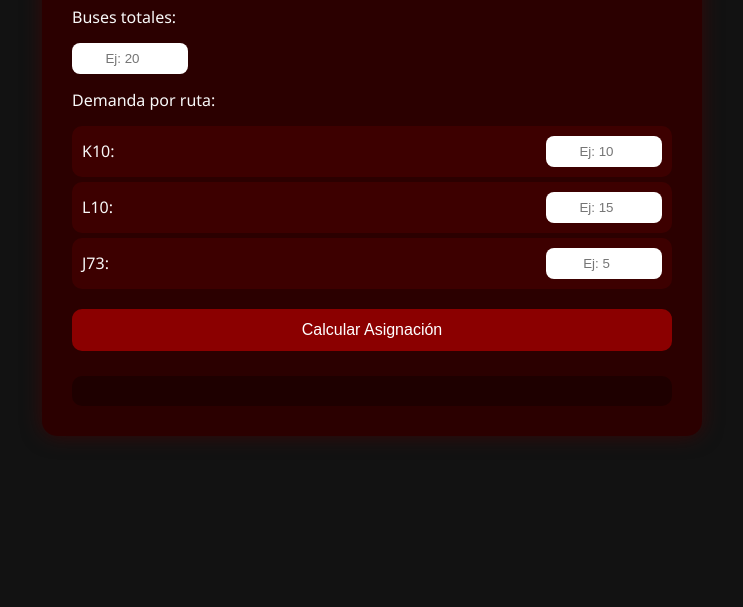
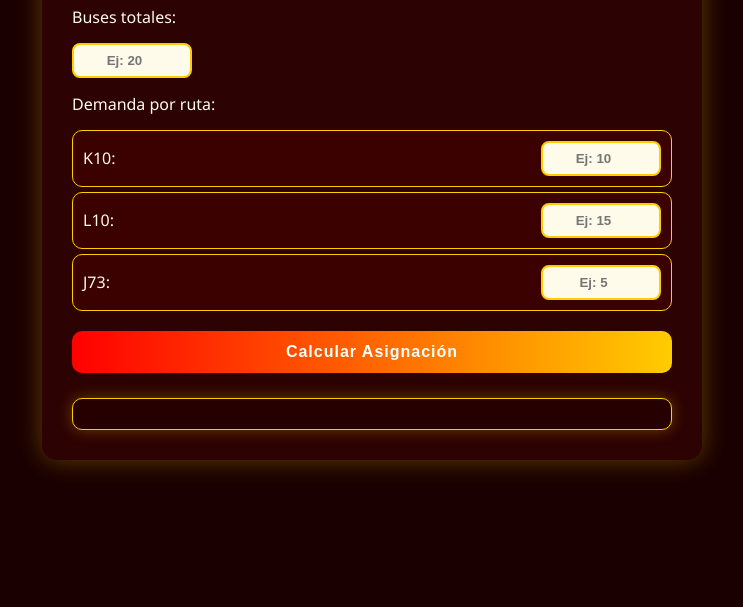
Before and after one commit to Leonorgabriela/Julian, a plain HTML site: page index.html in a window 1280 px wide. Shown: the part 193-800 px from the top of the page, without its empty margins (268-1011 px from the left). Drawn offline with Linux system fonts and the light colour scheme.

Commit message:
Update style.css

```diff
--- a/style.css
+++ b/style.css
@@ -1,68 +1,96 @@
 body {
   font-family: 'Segoe UI', sans-serif;
-  background-color: #121212;
-  color: #f8f8f8;
+  background-color: #1a0000; /* rojo oscuro elegante */
+  color: #fffbea; /* blanco amarillento suave */
   margin: 0;
   padding: 0;
 }
 
+/* Caja principal */
 .container {
   max-width: 600px;
   margin: 40px auto;
-  background: #2b0000;
+  background: #2c0202; /* rojo vino profundo */
   border-radius: 15px;
   padding: 30px;
-  box-shadow: 0 0 20px rgba(80, 0, 0, 0.6);
+  box-shadow: 0 0 25px rgba(255, 204, 0, 0.3); /* sombra amarilla brillante */
 }
 
+/* Título principal */
 h1 {
   text-align: center;
-  color: #ffdddd;
+  color: #ffcc00; /* amarillo intenso */
+  text-shadow: 0 0 10px rgba(255, 255, 255, 0.3);
 }
 
+/* Contenedor de formulario */
 .form {
   display: flex;
   flex-direction: column;
   gap: 15px;
 }
 
+/* Caja de rutas */
 .routes div {
   display: flex;
   justify-content: space-between;
   align-items: center;
-  background: #3d0000;
+  background: #3b0000; /* rojo más fuerte */
   padding: 10px;
   border-radius: 10px;
   margin-bottom: 5px;
+  border: 1px solid #ffcc00; /* borde dorado */
 }
 
+/* Entradas */
 input {
   width: 100px;
   padding: 8px;
-  border: none;
+  border: 2px solid #ffcc00;
   border-radius: 8px;
   text-align: center;
+  background: #fffbea;
+  color: #1a0000;
+  font-weight: bold;
 }
 
+/* Botones */
 button {
-  background-color: #8b0000;
-  color: white;
+  background: linear-gradient(90deg, #ff0000, #ffcc00);
+  color: #ffffff;
   font-size: 16px;
   border: none;
   border-radius: 10px;
   padding: 12px;
   cursor: pointer;
+  font-weight: bold;
+  letter-spacing: 1px;
   transition: 0.3s;
 }
 
 button:hover {
-  background-color: #b30000;
+  background: linear-gradient(90deg, #ffcc00, #ff0000);
+  transform: scale(1.05);
 }
 
+/* Caja de resultados */
 .resultado {
   margin-top: 25px;
-  background: #1e0000;
+  background: #260000;
   border-radius: 10px;
   padding: 15px;
   text-align: center;
+  border: 1px solid #ffcc00;
+  box-shadow: 0 0 15px rgba(255, 204, 0, 0.3);
+  color: #ffffff;
 }
+
+/* Animación suave al aparecer */
+@keyframes fadeIn {
+  from { opacity: 0; transform: translateY(10px); }
+  to { opacity: 1; transform: translateY(0); }
+}
+
+.container, .resultado, button {
+  animation: fadeIn 0.6s ease-in-out;
+}
```
